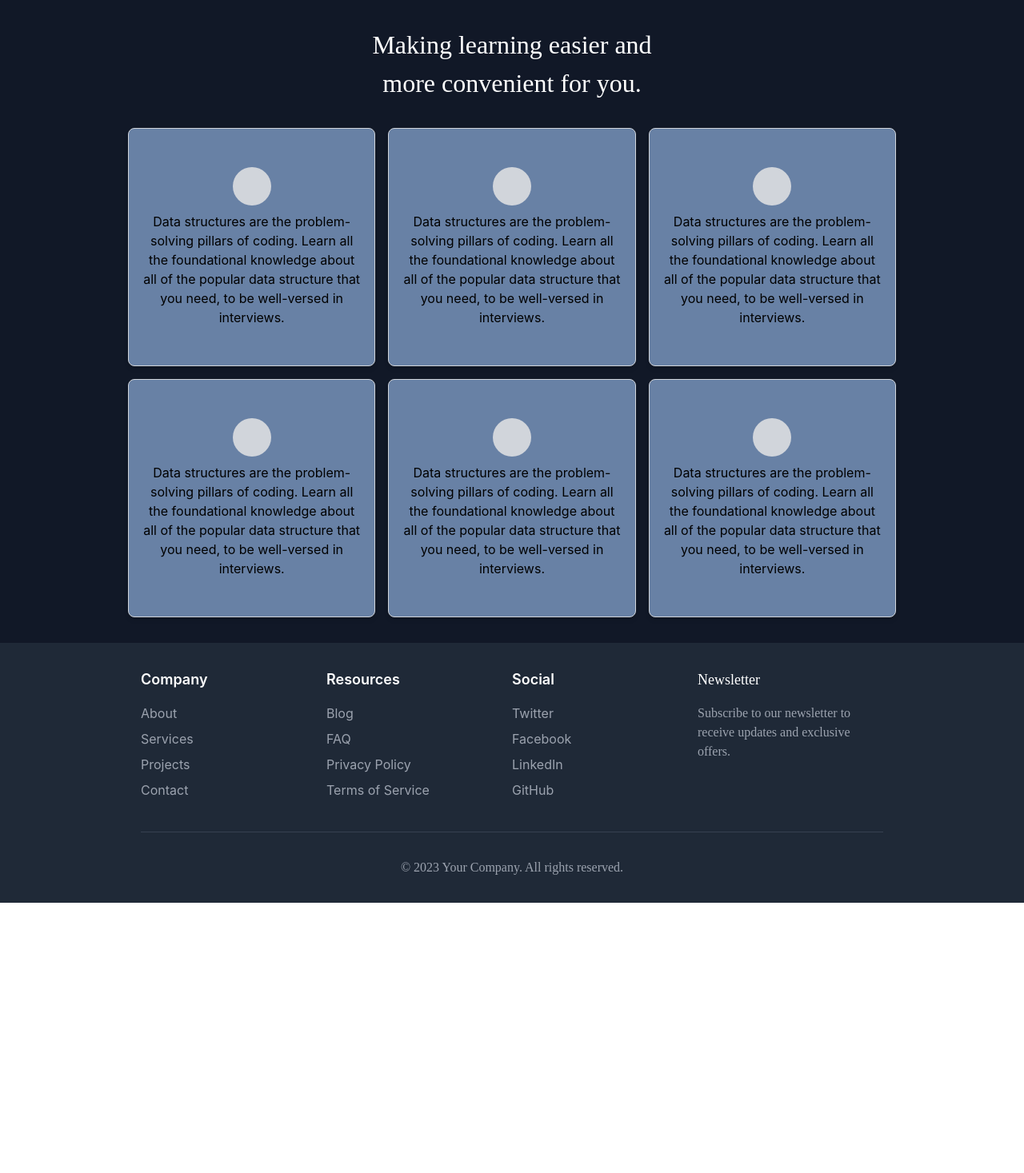
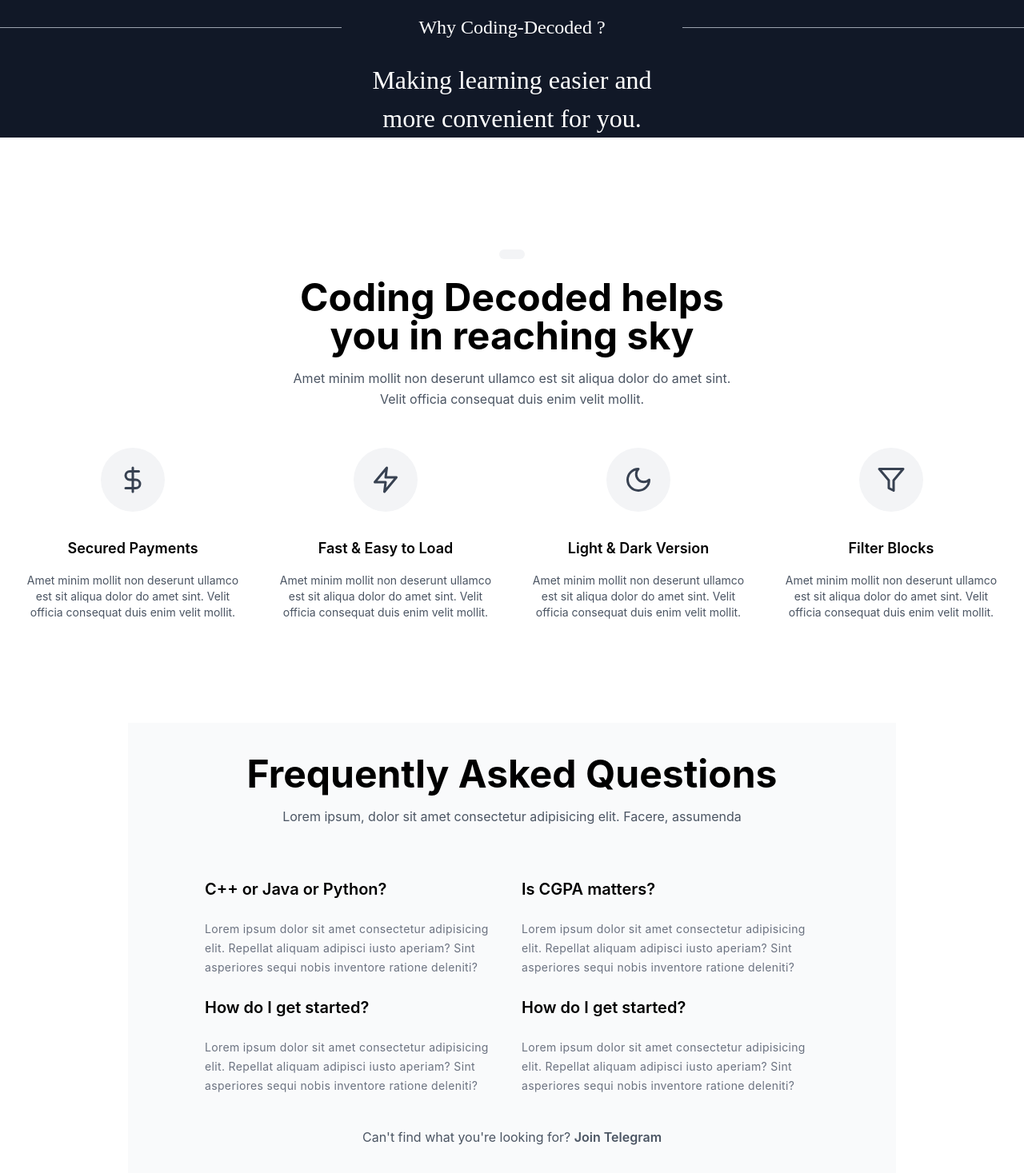
Before and after one commit to MaheshReddy-05/banner, a React (Create React App) app: page / in a window 1280 px wide. Shown: the part 863-2330 px from the top of the page at 80% size. Before the commit the page ends 1992 px from the top, so only its background shows below. Built offline with nearby package versions, Linux system fonts and the light colour scheme.

Commit message:
FAQ and Cards

```diff
--- a/src/App.jsx
+++ b/src/App.jsx
@@ -5,39 +5,45 @@ import SocialMedia from "./components/Cards/SocialMedia"
 import Scp from "./components/testimons/Scp";
 import Footer from './components/footer/Footer';
 import GridComponent from './components/Cards/GridComponent';
+import FAQComponent from './components/FAQ/FAQComponent';
 
 function App() {
   return (
-    <div className='w-full  overflow-hidden'>
+    <div className='mx-auto  overflow-hidden'>
       <div className="bg-[#111827]">
         <div className="">
           <Navbar></Navbar>
         </div>
       </div>
       <div className="bg-[#111827]">
-        <div className=" flex justify-center mx-20">
+        <div className="mx-auto max-w-7xl">
               <div className="">
                 <Banner ></Banner>
               </div>
           </div>
       </div>
       <div  className=" bg-gray-800">
-        <div className="mx-20">
+        <div className="mx-auto max-w-9xl">
               <SocialMedia></SocialMedia>
         </div>
       </div>
       <div className="bg-[#111827]">
-        <div className="mx-60">
+        <div className="mx-auto max-w-7xl">
           <Scp></Scp>
         </div>
       </div>
-      <div className='bg-[#111827]'>
-        <div className='mx-40 flex justify-center'>
+      <div className=''>
+        <div className='mx-auto max-w-7xl flex justify-center'>
           <GridComponent></GridComponent>
         </div>
       </div>
+      <div>
+        <div className='mx-40'>
+          <FAQComponent></FAQComponent>
+        </div>
+      </div>
       <div className="bg-[#1f2937]">
-        <div className="mx-40">
+        <div className="mx-auto max-w-7xl">
           <Footer></Footer>
         </div>
       </div>
--- a/src/components/Cards/GridComponent.jsx
+++ b/src/components/Cards/GridComponent.jsx
@@ -2,46 +2,121 @@ import React from "react";
 
 const GridComponent = () => {
   return (
-    <div className="grid grid-cols-3 gap-4 py-8">
-      {/* First Grid Item */}
-      <div className="border bg-[#6881a5] border-gray-300 px-4 py-12 flex flex-col items-center justify-center shadow-md rounded-lg">
-        <div className="w-12 h-12 bg-gray-300 rounded-full mb-2"></div>
-        <div className="text-center">Data structures are the problem-solving pillars of coding. Learn all the foundational knowledge about all of the popular data structure that you need, to be well-versed in interviews.</div>
+    <div class="mx-auto my-12 max-w-7xl px-4 sm:px-6 md:my-24 lg:my-32 lg:px-8">
+    <div class="mx-auto max-w-xl text-center">
+      <div class="mx-auto inline-flex rounded-full bg-gray-100 px-4 py-1.5">
+        <p class="text-xs font-semibold uppercase tracking-widest text-black">
+          {/* 500+ Tailwind Components */}
+        </p>
       </div>
-
-      {/* Second Grid Item */}
-      <div className="border bg-[#6881a5] border-gray-300 px-4 py-12 flex flex-col items-center justify-center shadow-md rounded-lg">
-        <div className="w-12 h-12 bg-gray-300 rounded-full mb-2"></div>
-        <div className="text-center">Data structures are the problem-solving pillars of coding. Learn all the foundational knowledge about all of the popular data structure that you need, to be well-versed in interviews.</div>
+      <h2 class="mt-6 text-3xl font-bold leading-tight text-black sm:text-4xl lg:text-5xl">
+        Coding Decoded helps you in reaching sky
+      </h2>
+      <p class="mt-4 text-base leading-relaxed text-gray-600">
+        Amet minim mollit non deserunt ullamco est sit aliqua dolor do amet
+        sint. Velit officia consequat duis enim velit mollit.
+      </p>
+    </div>
+    <div class="mt-12 grid grid-cols-1 gap-y-8 text-center sm:grid-cols-2 sm:gap-12 lg:grid-cols-4">
+      <div>
+        <div class="mx-auto flex h-20 w-20 items-center justify-center rounded-full bg-gray-100">
+          <svg
+            xmlns="http://www.w3.org/2000/svg"
+            width="24"
+            height="24"
+            viewBox="0 0 24 24"
+            fill="none"
+            stroke="currentColor"
+            stroke-width="2"
+            stroke-linecap="round"
+            stroke-linejoin="round"
+            class="h-9 w-9 text-gray-700"
+          >
+            <line x1="12" y1="2" x2="12" y2="22"></line>
+            <path d="M17 5H9.5a3.5 3.5 0 0 0 0 7h5a3.5 3.5 0 0 1 0 7H6"></path>
+          </svg>
+        </div>
+        <h3 class="mt-8 text-lg font-semibold text-black">Secured Payments</h3>
+        <p class="mt-4 text-sm text-gray-600">
+          Amet minim mollit non deserunt ullamco est sit aliqua dolor do amet
+          sint. Velit officia consequat duis enim velit mollit.
+        </p>
       </div>
-
-      {/* Third Grid Item */}
-      <div className="border bg-[#6881a5] border-gray-300 px-4 py-12 flex flex-col items-center justify-center shadow-md rounded-lg">
-        <div className="w-12 h-12 bg-gray-300 rounded-full mb-2"></div>
-        <div className="text-center">Data structures are the problem-solving pillars of coding. Learn all the foundational knowledge about all of the popular data structure that you need, to be well-versed in interviews.</div>
+      <div>
+        <div class="mx-auto flex h-20 w-20 items-center justify-center rounded-full bg-gray-100">
+          <svg
+            xmlns="http://www.w3.org/2000/svg"
+            width="24"
+            height="24"
+            viewBox="0 0 24 24"
+            fill="none"
+            stroke="currentColor"
+            stroke-width="2"
+            stroke-linecap="round"
+            stroke-linejoin="round"
+            class="h-9 w-9 text-gray-700"
+          >
+            <polygon points="13 2 3 14 12 14 11 22 21 10 12 10 13 2"></polygon>
+          </svg>
+        </div>
+        <h3 class="mt-8 text-lg font-semibold text-black">
+          Fast &amp; Easy to Load
+        </h3>
+        <p class="mt-4 text-sm text-gray-600">
+          Amet minim mollit non deserunt ullamco est sit aliqua dolor do amet
+          sint. Velit officia consequat duis enim velit mollit.
+        </p>
       </div>
-
-      {/* Fourth Grid Item */}
-      <div className="border bg-[#6881a5] border-gray-300 px-4 py-12 flex flex-col items-center justify-center shadow-md rounded-lg">
-        {/* ... */}
-        <div className="w-12 h-12 bg-gray-300 rounded-full mb-2"></div>
-        <div className="text-center">Data structures are the problem-solving pillars of coding. Learn all the foundational knowledge about all of the popular data structure that you need, to be well-versed in interviews.</div>
+      <div>
+        <div class="mx-auto flex h-20 w-20 items-center justify-center rounded-full bg-gray-100">
+          <svg
+            xmlns="http://www.w3.org/2000/svg"
+            width="24"
+            height="24"
+            viewBox="0 0 24 24"
+            fill="none"
+            stroke="currentColor"
+            stroke-width="2"
+            stroke-linecap="round"
+            stroke-linejoin="round"
+            class="h-9 w-9 text-gray-700"
+          >
+            <path d="M12 3a6.364 6.364 0 0 0 9 9 9 9 0 1 1-9-9Z"></path>
+          </svg>
+        </div>
+        <h3 class="mt-8 text-lg font-semibold text-black">
+          Light &amp; Dark Version
+        </h3>
+        <p class="mt-4 text-sm text-gray-600">
+          Amet minim mollit non deserunt ullamco est sit aliqua dolor do amet
+          sint. Velit officia consequat duis enim velit mollit.
+        </p>
       </div>
-
-      {/* Fifth Grid Item */}
-      <div className="border bg-[#6881a5] border-gray-300 px-4 py-12 flex flex-col items-center justify-center shadow-md rounded-lg">
-        {/* ... */}
-        <div className="w-12 h-12 bg-gray-300 rounded-full mb-2"></div>
-        <div className="text-center">Data structures are the problem-solving pillars of coding. Learn all the foundational knowledge about all of the popular data structure that you need, to be well-versed in interviews.</div>
-      </div>
-
-      {/* Sixth Grid Item */}
-      <div className="border bg-[#6881a5] border-gray-300 px-4 py-12 flex flex-col items-center justify-center shadow-md rounded-lg">
-        {/* ... */}
-        <div className="w-12 h-12 bg-gray-300 rounded-full mb-2"></div>
-        <div className="text-center">Data structures are the problem-solving pillars of coding. Learn all the foundational knowledge about all of the popular data structure that you need, to be well-versed in interviews.</div>
+      <div>
+        <div class="mx-auto flex h-20 w-20 items-center justify-center rounded-full bg-gray-100">
+          <svg
+            xmlns="http://www.w3.org/2000/svg"
+            width="24"
+            height="24"
+            viewBox="0 0 24 24"
+            fill="none"
+            stroke="currentColor"
+            stroke-width="2"
+            stroke-linecap="round"
+            stroke-linejoin="round"
+            class="h-9 w-9 text-gray-700"
+          >
+            <polygon points="22 3 2 3 10 12.46 10 19 14 21 14 12.46 22 3"></polygon>
+          </svg>
+        </div>
+        <h3 class="mt-8 text-lg font-semibold text-black">Filter Blocks</h3>
+        <p class="mt-4 text-sm text-gray-600">
+          Amet minim mollit non deserunt ullamco est sit aliqua dolor do amet
+          sint. Velit officia consequat duis enim velit mollit.
+        </p>
       </div>
     </div>
+  </div>
   );
 };
 
--- /dev/null
+++ b/src/components/FAQ/FAQComponent.jsx
@@ -0,0 +1,66 @@
+const FAQComponent = () => {
+  return (
+    <section className="mx-auto max-w-7xl bg-gray-50 px-2 py-10 md:px-0">
+      <div>
+        <div className="mx-auto max-w-2xl lg:text-center">
+          <h2 className="text-3xl font-bold leading-tight text-black sm:text-4xl lg:text-5xl">
+            Frequently Asked Questions
+          </h2>
+          <p className="mt-4 max-w-xl text-base leading-relaxed text-gray-600 lg:mx-auto">
+            Lorem ipsum, dolor sit amet consectetur adipisicing elit. Facere, assumenda
+          </p>
+        </div>
+        <div className="mx-auto mt-8 grid max-w-3xl grid-cols-1 gap-6 md:mt-16 md:grid-cols-2">
+          <div>
+            <h2 className="text-xl font-semibold text-black">
+              C++ or Java or Python?
+            </h2>
+            <p className="mt-6 text-sm leading-6 tracking-wide text-gray-500">
+              Lorem ipsum dolor sit amet consectetur adipisicing elit. Repellat
+              aliquam adipisci iusto aperiam? Sint asperiores sequi nobis
+              inventore ratione deleniti?
+            </p>
+          </div>
+          <div>
+            <h2 className="text-xl font-semibold text-black">
+              Is CGPA matters?
+            </h2>
+            <p className="mt-6 text-sm leading-6 tracking-wide text-gray-500">
+              Lorem ipsum dolor sit amet consectetur adipisicing elit. Repellat
+              aliquam adipisci iusto aperiam? Sint asperiores sequi nobis
+              inventore ratione deleniti?
+            </p>
+          </div>
+          <div>
+            <h2 className="text-xl font-semibold text-black">
+              How do I get started?
+            </h2>
+            <p className="mt-6 text-sm leading-6 tracking-wide text-gray-500">
+              Lorem ipsum dolor sit amet consectetur adipisicing elit. Repellat
+              aliquam adipisci iusto aperiam? Sint asperiores sequi nobis
+              inventore ratione deleniti?
+            </p>
+          </div>
+          <div>
+            <h2 className="text-xl font-semibold text-black">
+              How do I get started?
+            </h2>
+            <p className="mt-6 text-sm leading-6 tracking-wide text-gray-500">
+              Lorem ipsum dolor sit amet consectetur adipisicing elit. Repellat
+              aliquam adipisci iusto aperiam? Sint asperiores sequi nobis
+              inventore ratione deleniti?
+            </p>
+          </div>
+        </div>
+        <p className="mt-10 text-center text-gray-600">
+          Can't find what you're looking for?{" "}
+          <a href="#" title="" className="black font-semibold hover:underline">
+            Join Telegram
+          </a>
+        </p>
+      </div>
+    </section>
+  );
+};
+
+export default FAQComponent;
--- a/src/components/banner/Banner.jsx
+++ b/src/components/banner/Banner.jsx
@@ -18,7 +18,7 @@ function Banner() {
       <div className="container  flex items-center">
         <div className="w-1/2 overflow-hidden">
           <div className="container">
-            <h2 className="font-bold text-4xl text-rose-500 heading-1 banner-heading">
+            <h2 className="font-bold text-4xl text-rose-500 heading-1">
               Learn With{' '}
               <span className="text-4xl text-[#e3e3e3]">{text}</span>
               <Cursor cursorBlinking={true} cursorColor="#e3e3e3" cursorStyle={'_'} />
--- a/src/components/footer/Footer.jsx
+++ b/src/components/footer/Footer.jsx
@@ -64,7 +64,7 @@ function Footer() {
         </div>
         <hr className="border-gray-700 my-8" />
         <div className="text-gray-400 text-center font-[Poppins]">
-          &copy; {new Date().getFullYear()} Your Company. All rights reserved.
+          &copy; {new Date().getFullYear()} Coding Decoded. All rights reserved.
         </div>
       </div>
     </footer>
--- a/src/css/Banner.css
+++ b/src/css/Banner.css
@@ -12,7 +12,7 @@
 }
 
 .banner-heading {
-    width: 900px;
+    /* width: 900px; */
 }
 
 .heading-2 {
```
Also changed, not shown: src/components/community/Community.jsx (added, +13 -0 lines).
